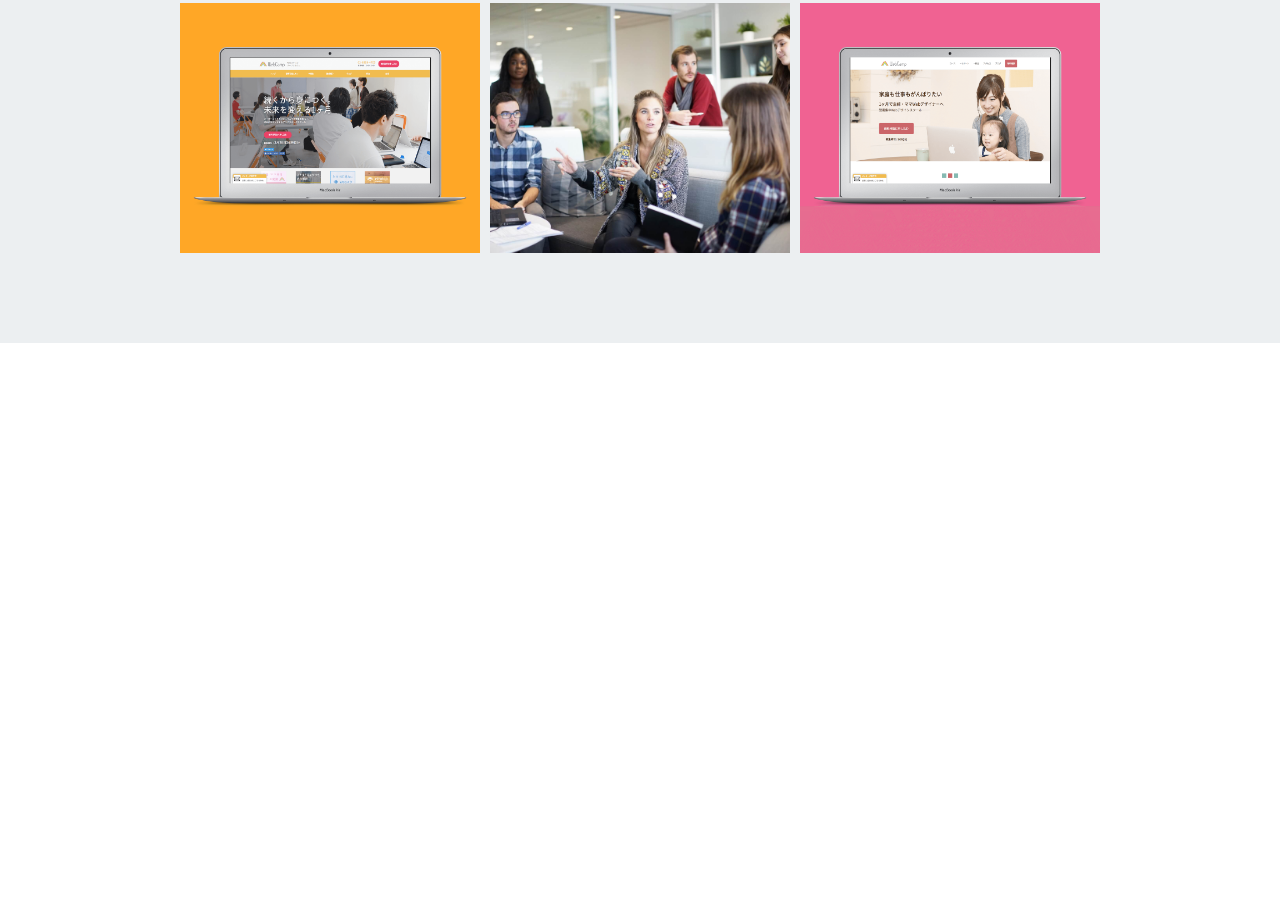
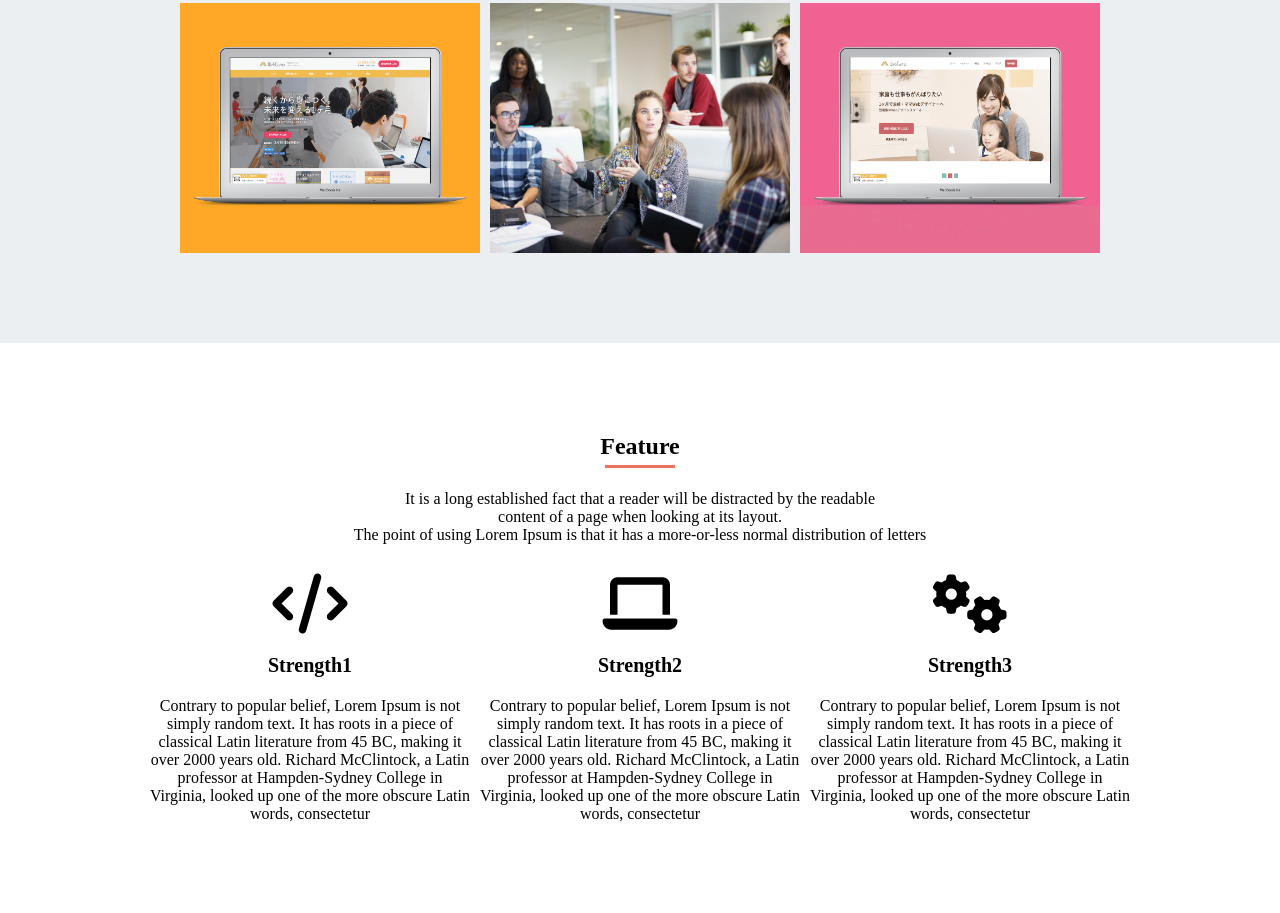
Before and after one commit to DaisukeShinoku/Mysite, a plain HTML site: page index.html in a window 1280 px wide. Shown: the part 1208-2121 px from the top of the page. Before the commit the page ends 1551 px from the top, so only its background shows below. Drawn offline with Linux system fonts and the light colour scheme.

Commit message:
[Add]feature

```diff
--- a/index.html
+++ b/index.html
@@ -31,12 +31,13 @@
 		</div>
 	</div>
 	<!-- main-->
-	<main class="portfolio clearfix">
-		<section class="portfolio-content">
+	<main class="clearfix">
+		<section class="portfolio">
+			<div class="portfolio-content">
 				<h1 class="portfolio-title">Portfolio</h1>
-			<h4 class="portfolio-text">It is a long established fact that a reader will be distracted by the readable<br>
+				<p class="portfolio-text">It is a long established fact that a reader will be distracted by the readable<br>
 				content of a page when looking at its layout.<br>
-			The point of using Lorem Ipsum is that it has a more-or-less normal distribution of letters</h4>
+				The point of using Lorem Ipsum is that it has a more-or-less normal distribution of letters</p>
 				<div class="clearfix">
 					<div class="portfolio-box"></div>
 					<div class="portfolio-box"></div>
@@ -45,6 +46,32 @@
 					<div class="portfolio-box"></div>
 					<div class="portfolio-box"></div>
 				</div>
+			</div>
+		</section>
+		<section class="feature">
+			<div class="feature-content">
+				<h1 class="feature-title">Feature</h1>
+				<p class="feature-text">It is a long established fact that a reader will be distracted by the readable<br>
+				content of a page when looking at its layout.<br>
+				The point of using Lorem Ipsum is that it has a more-or-less normal distribution of letters</p>
+				<div class="clearfix">
+					<div class="feature-box">
+						<i class="fa fa-code mysize"></i>
+						<h3 class="strength">Strength1</h3>
+						<p class="strength-text">Contrary to popular belief, Lorem Ipsum is not simply random text. It has roots in a piece of classical Latin literature from 45 BC, making it over 2000 years old. Richard McClintock, a Latin professor at Hampden-Sydney College in Virginia, looked up one of the more obscure Latin words, consectetur</p>
+					</div>
+					<div class="feature-box">
+						<i class="fa fa-laptop mysize"></i>
+						<h3 class="strength">Strength2</h3>
+						<p class="strength-text">Contrary to popular belief, Lorem Ipsum is not simply random text. It has roots in a piece of classical Latin literature from 45 BC, making it over 2000 years old. Richard McClintock, a Latin professor at Hampden-Sydney College in Virginia, looked up one of the more obscure Latin words, consectetur</p>
+					</div>
+					<div class="feature-box">
+						<i class="fa fa-gears mysize"></i>
+						<h3 class="strength">Strength3</h3>
+						<p class="strength-text">Contrary to popular belief, Lorem Ipsum is not simply random text. It has roots in a piece of classical Latin literature from 45 BC, making it over 2000 years old. Richard McClintock, a Latin professor at Hampden-Sydney College in Virginia, looked up one of the more obscure Latin words, consectetur</p>
+					</div>
+				</div>
+			</div>
 		</section>
 	</main>
 	<!-- footer -->
--- a/style.css
+++ b/style.css
@@ -154,3 +154,53 @@ header{
 .portfolio-box:nth-child(n+4){
 	margin-bottom:90px;
 }
+
+.feature-content{
+	width:980px;
+	margin:0 auto;
+	text-align: center;
+}
+
+.feature-title{
+	padding-top:90px;
+	position: relative;
+}
+
+.feature-title:before{
+	content: '';
+	position: absolute;
+  	left: 50%;
+  	bottom: -8px;/*線の上下位置*/
+  	display: inline-block;
+	width: 70px;/*線の長さ*/
+    height: 3px;/*線の太さ*/
+    -webkit-transform: translateX(-50%);
+    transform: translateX(-50%);/*位置調整*/
+    background-color: #ec715f;/*線の色*/
+}
+
+.feature-text{
+	margin:30px auto;
+	position: relative;
+}
+
+.feature-box{
+	width:320px;
+	height:auto;
+	float:left;
+	margin-right:10px;
+	margin-bottom:90px;
+}
+
+.feature-box:last-child{
+	margin-right:0px;
+}
+
+.mysize{
+	font-size: 60px;
+}
+
+.strength{
+	font-size: 20px;
+	margin: 20px auto;
+}
```
Also changed, not shown: 1 other file. Lines whose indentation alone changed are shown as unchanged.
